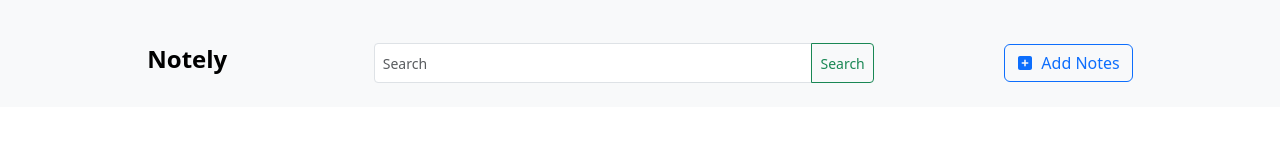
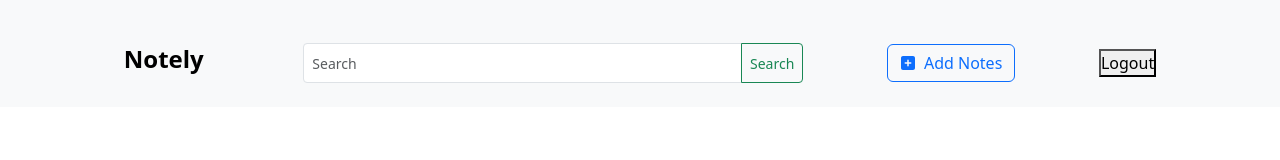
Before and after one commit to M1rshad/Notely, a React (Create React App) app in the folder frontend/: page / in a window 1280 px wide. Shown: the top 160 px of the page. Built offline with nearby package versions, Linux system fonts and the light colour scheme; no server answers.

Commit message:
Update Login, Logout in frontend

```diff
--- a/frontend/package.json
+++ b/frontend/package.json
@@ -11,6 +11,7 @@
     "@testing-library/user-event": "^13.5.0",
     "axios": "^1.7.7",
     "bootstrap": "^5.3.3",
+    "js-cookie": "^3.0.5",
     "react": "^18.3.1",
     "react-dom": "^18.3.1",
     "react-icons": "^5.3.0",
--- a/frontend/src/App.js
+++ b/frontend/src/App.js
@@ -1,4 +1,4 @@
-import { Route, Routes, useLocation } from 'react-router-dom';
+import { Route, Routes, useLocation, useNavigate } from 'react-router-dom';
 import NavBar from './Components/NavBar';
 import Homepage from './Pages/Homepage';
 import AddNotes from './Pages/AddNotes';
@@ -9,8 +9,10 @@ import axios from 'axios';
 import Login from './Pages/LoginPage/Login';
 import Signup from './Pages/SignupPage/Signup';
 
+
 function App() {
   const location = useLocation()
+  const navigate = useNavigate()
   const [notes, setNotes] = useState([])
   const [filterText, setFilterText] = useState('')
   const [searchText, setSearchText] = useState('')
@@ -38,7 +40,7 @@ function App() {
   },[searchText])
 
   useEffect(() =>{
-    axios.get(baseURL+'notes').then((response)=>
+    axios.get(baseURL+'notes', { withCredentials: true }).then((response)=>
       {console.log(response.data)
       setNotes(response.data)
 
@@ -48,6 +50,17 @@ function App() {
       (err)=>console.log(err.message)
     )
   }, [])
+
+  const handleLogOut = ()=>{
+    axios.post(baseURL+'api/logout/',{}, { withCredentials: true }).then(
+      res=>{
+        console.log(res.data)
+        navigate('/login')
+      }
+    ).catch(
+      err=> console.log(err.message)
+    )
+  }
 
   const addNote= (data)=>{
     axios.post(baseURL+'notes', data).then(res => {
@@ -65,7 +78,7 @@ function App() {
   return (
     <div className="App">
       {!(location.pathname === '/signup' || location.pathname === '/login') && (
-        <NavBar searchText={searchText} handleSearchText={handleSearchText} />
+        <NavBar searchText={searchText} handleSearchText={handleSearchText} handleLogOut={handleLogOut}/>
       )}
       <Routes>
         <Route path='/' element={<Homepage notes ={filteredNotes} handleFilterText={handleFilterText}/>}/>
--- a/frontend/src/Components/NavBar.jsx
+++ b/frontend/src/Components/NavBar.jsx
@@ -3,7 +3,7 @@ import 'bootstrap/dist/css/bootstrap.min.css';
 import { FaSquarePlus } from 'react-icons/fa6'
 import { Link } from 'react-router-dom';
 
-function NavBar({searchText, handleSearchText} ) {
+function NavBar({searchText, handleSearchText, handleLogOut} ) {
   return (
     <div>
       <nav className="navbar bg-body-tertiary py-50" style={{ padding: "20px" }}>
@@ -37,6 +37,7 @@ function NavBar({searchText, handleSearchText} ) {
             <FaSquarePlus className="me-2 fs-6" /> Add Notes
           </button>
         </Link>
+        <button onClick={handleLogOut}>Logout</button>
       </div>
     </nav>
     </div>
--- a/frontend/src/Pages/LoginPage/Login.jsx
+++ b/frontend/src/Pages/LoginPage/Login.jsx
@@ -18,7 +18,7 @@ const Login = () => {
       setError('Please fill in both fields.')
       return;
     }
-    axios.post(baseURL + 'api/token/', loginCredentials)
+    axios.post(baseURL + 'api/token/', loginCredentials, { withCredentials: true })
       .then(res => {
         console.log(res.data);
         navigate('/');
```
Also changed, not shown: 2 other files (tests, documents, lock files or other folders).
